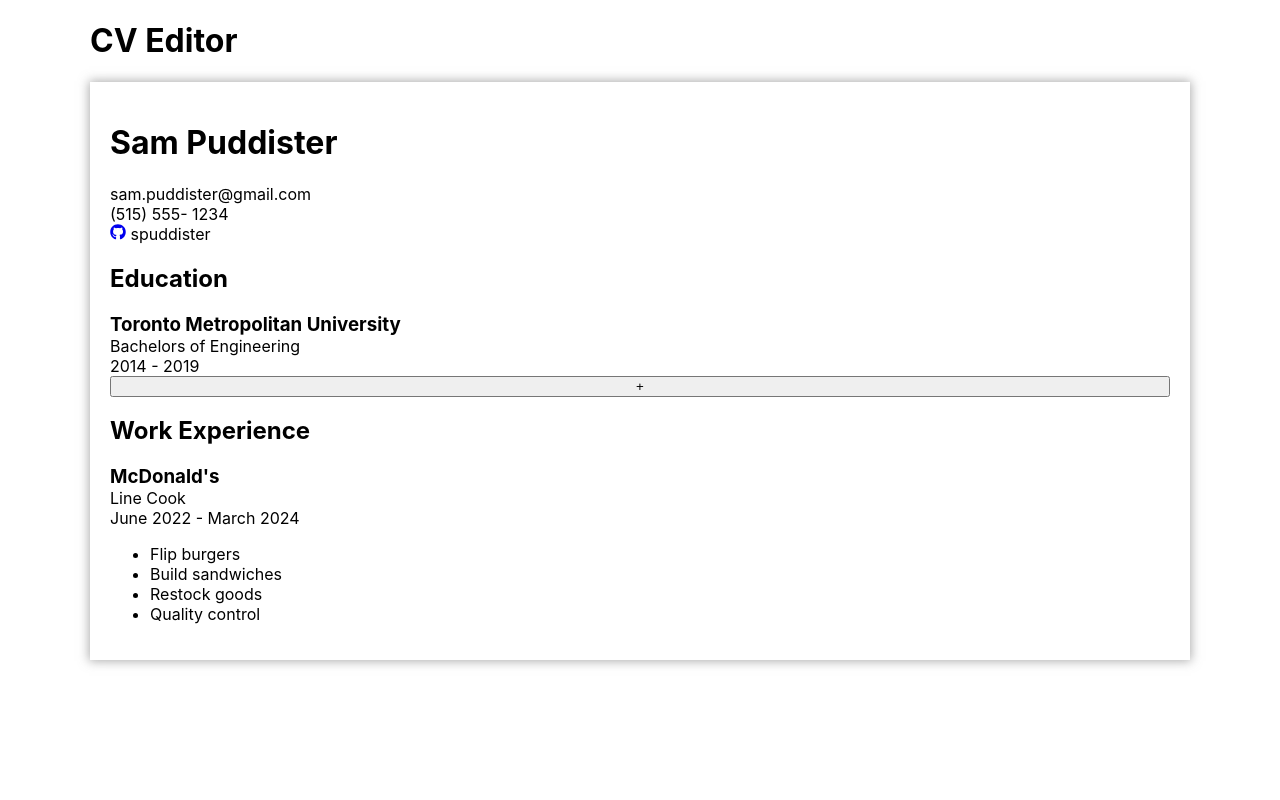
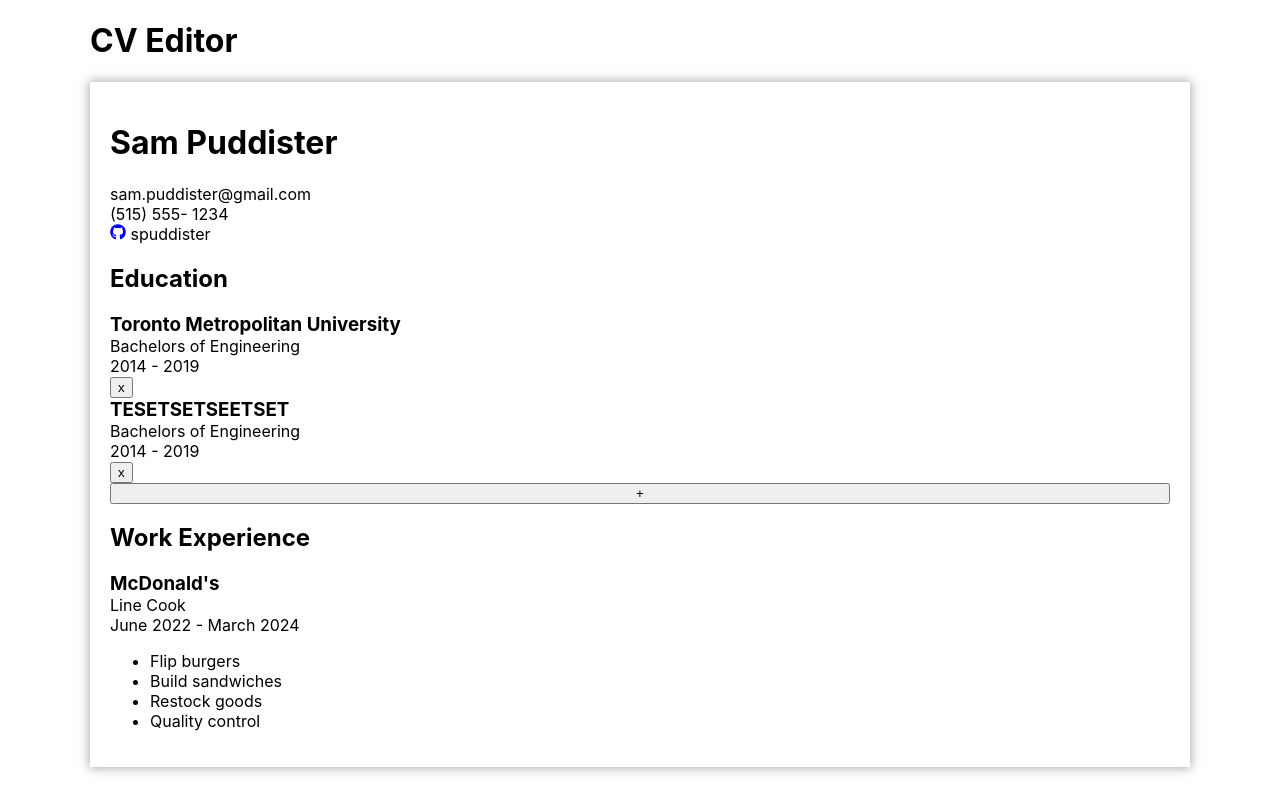
Before and after one commit to spuddister/cv-project, a React (Create React App) app: page / in a window 1280 px wide. Built offline with nearby package versions, Linux system fonts and the light colour scheme.

Commit message:
Added logic for adding a new school and added a delete button with functionality for schools.

```diff
--- a/src/components/Education/Education.js
+++ b/src/components/Education/Education.js
@@ -6,28 +6,48 @@ export default class Education extends Component {
     super(props);
 
     this.handleChange = this.handleChange.bind(this);
+    this.handleDelete = this.handleDelete.bind(this);
+    this.handleAdd = this.handleAdd.bind(this);
   }
 
-  handleChange(index, data) {
-    this.props.updateParent({
-      education: { ...this.props.education, [index]: { ...data } },
-    });
+  handleChange(data, index) {
+    const tempEducation = this.props.education;
+    tempEducation[index] = data;
+    this.props.updateParent(tempEducation);
+  }
+
+  handleDelete(deleteThis) {
+    const newParentData = this.props.education.filter(
+      (school) => school !== deleteThis
+    );
+    this.props.updateParent({ education: newParentData });
+  }
+
+  handleAdd() {
+    const newSchool = {
+      school: "School",
+      degree: "Degree",
+      startYear: "Start",
+      graduatingYear: "End",
+    };
+    this.handleChange(newSchool, this.props.education.length);
   }
 
   render() {
-    const schools = Object.keys(this.props.education).map((school) => (
+    const schools = this.props.education.map((school, i) => (
       <School
-        key={school}
-        index={school}
-        schoolData={this.props.education[school]}
+        key={i}
+        index={i}
+        schoolData={this.props.education[i]}
         updateParent={this.handleChange}
+        deleteSchool={this.handleDelete}
       />
     ));
     return (
       <>
-        <h2>Education</h2>
+        <h2 className="level-2-text">Education</h2>
         <>{schools}</>
-        <button>+</button>
+        <button onClick={this.handleAdd}>+</button>
       </>
     );
   }
--- a/src/components/Education/School.js
+++ b/src/components/Education/School.js
@@ -19,7 +19,7 @@ export default class School extends Component {
   handleFocus(key) {
     if (this.state[key]) {
       this.setState({ [key]: false });
-      this.props.updateParent(this.props.index, this.state.school);
+      this.props.updateParent(this.state.school, this.props.index);
     } else {
       this.setState({ [key]: true });
     }
@@ -134,12 +134,15 @@ export default class School extends Component {
     );
 
     return (
-      <div className="education-data">
+      <div className="school-data">
         {schoolNameJSX}
         {degreeJSX}
         <p>
           {startYearJSX} - {graduatingYearJSX}
         </p>
+        <button onClick={() => this.props.deleteSchool(this.props.schoolData)}>
+          x
+        </button>
       </div>
     );
   }
--- a/src/components/Page.js
+++ b/src/components/Page.js
@@ -14,14 +14,20 @@ export default class Page extends Component {
         social: "spuddister",
         socialURL: "https://github.com/spuddister",
       },
-      education: {
-        0: {
+      education: [
+        {
           school: "Toronto Metropolitan University",
           degree: "Bachelors of Engineering",
           startYear: "2014",
           graduatingYear: "2019",
         },
-      },
+        {
+          school: "TESETSETSEETSET",
+          degree: "Bachelors of Engineering",
+          startYear: "2014",
+          graduatingYear: "2019",
+        },
+      ],
       work: {
         0: {
           company: "McDonald's",
```
